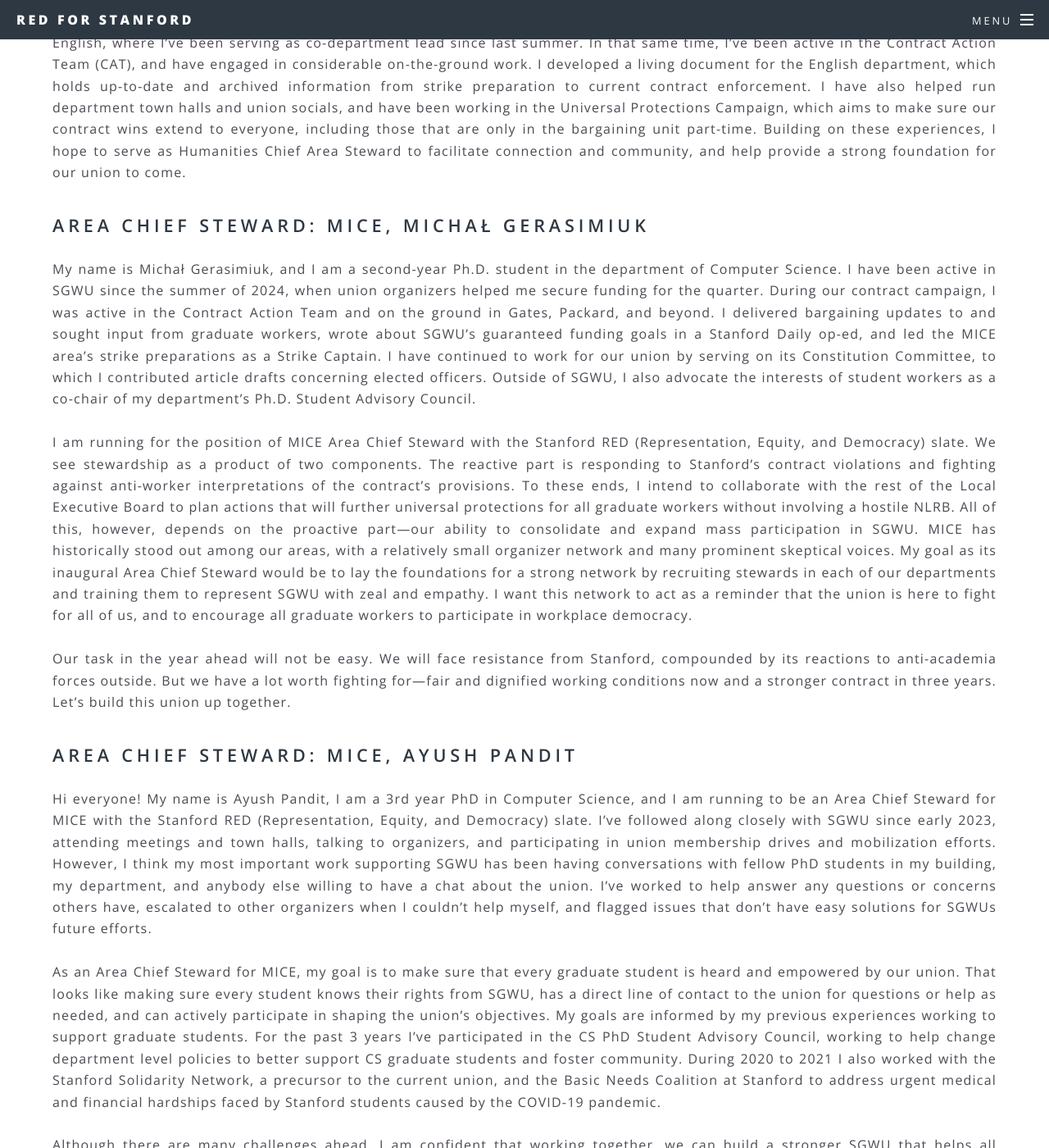
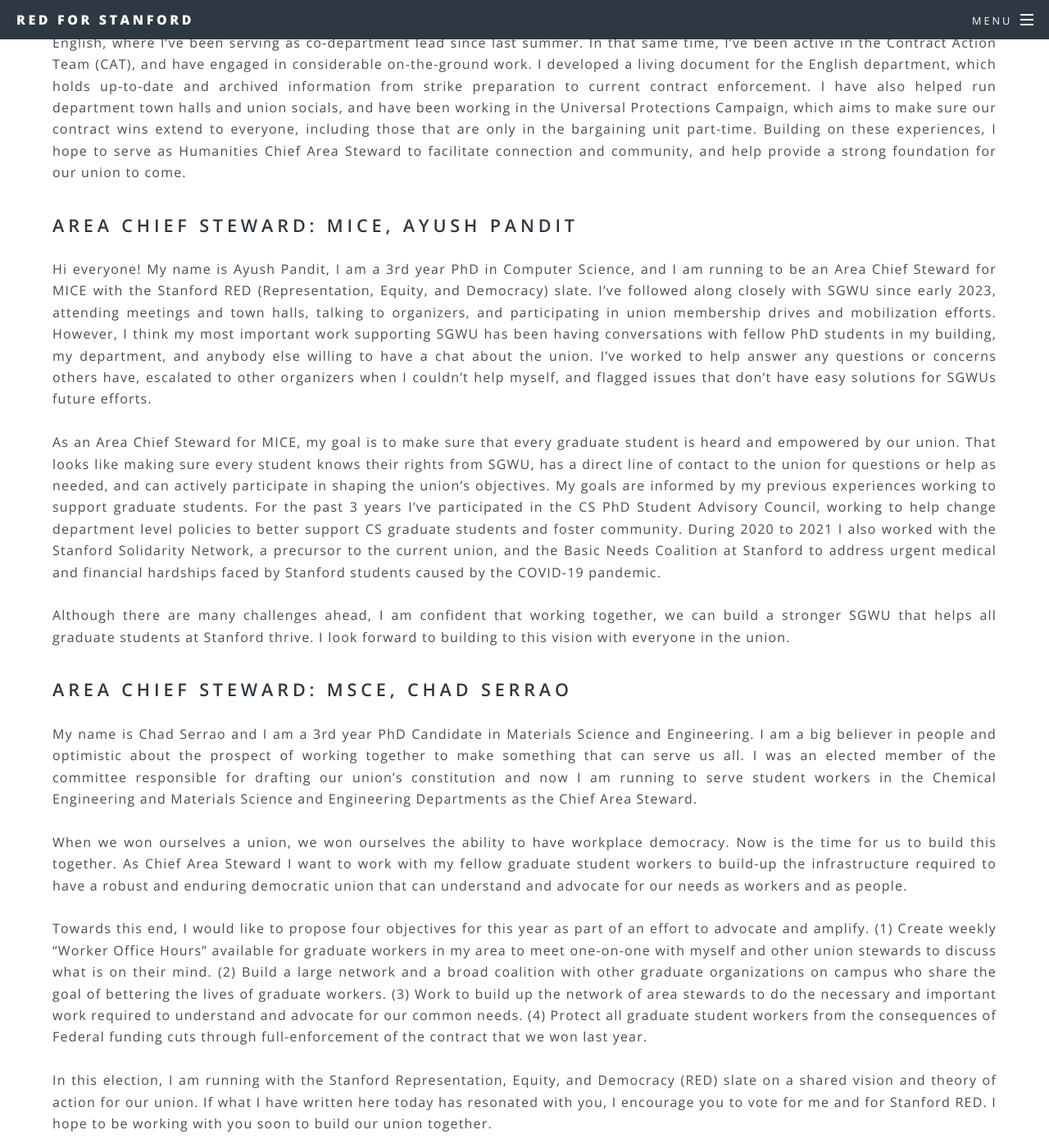
Before and after one commit to hkoumans/red-for-stanford, a Jekyll site: the page built from OurCandidates.md, in a window 1280 px wide and 1400 px high, scrolled down 2951 px. Shown: the whole window at 82% size. Built offline with Jekyll 4.4.1, drawn with Linux system fonts in a browser that asks for light colours.

Commit message:
Update OurCandidates.md

```diff
--- a/OurCandidates.md
+++ b/OurCandidates.md
@@ -32,13 +32,6 @@ We have a lot to fight for and a lot to win. </p>
 ## **Area Chief Steward: Humanities, Mallen Clifton** ##
 <p align="justify"> My name is Mallen Clifton, and I am running for Humanities Chief Area Steward as part of the Representation, Equity, and Democracy (RED) slate. In this role, I will prioritize clear lines of communication, a strong sense of union community, and universal protections for all graduate workers. My experiences engaging with other workers have led me to these priorities: I am a 2nd year PhD student in English, where I’ve been serving as co-department lead since last summer. In that same time, I’ve been active in the Contract Action Team (CAT), and have engaged in considerable on-the-ground work. I developed a living document for the English department, which holds up-to-date and archived information from strike preparation to current contract enforcement. I have also helped run department town halls and union socials, and have been working in the Universal Protections Campaign, which aims to make sure our contract wins extend to everyone, including those that are only in the bargaining unit part-time. Building on these experiences, I hope to serve as Humanities Chief Area Steward to facilitate connection and community, and help provide a strong foundation for our union to come. </p>
 
-## **Area Chief Steward: MICE, Michał Gerasimiuk** ##
-<p align="justify"> My name is Michał Gerasimiuk, and I am a second-year Ph.D. student in the department of Computer Science. I have been active in SGWU since the summer of 2024, when union organizers helped me secure funding for the quarter. During our contract campaign, I was active in the Contract Action Team and on the ground in Gates, Packard, and beyond. I delivered bargaining updates to and sought input from graduate workers, wrote about SGWU’s guaranteed funding goals in a Stanford Daily op-ed, and led the MICE area’s strike preparations as a Strike Captain. I have continued to work for our union by serving on its Constitution Committee, to which I contributed article drafts concerning elected officers. Outside of SGWU, I also advocate the interests of student workers as a co-chair of my department’s Ph.D. Student Advisory Council.<br>
-<br>
-I am running for the position of MICE Area Chief Steward with the Stanford RED (Representation, Equity, and Democracy) slate. We see stewardship as a product of two components. The reactive part is responding to Stanford’s contract violations and fighting against anti-worker interpretations of the contract’s provisions. To these ends, I intend to collaborate with the rest of the Local Executive Board to plan actions that will further universal protections for all graduate workers without involving a hostile NLRB. All of this, however, depends on the proactive part—our ability to consolidate and expand mass participation in SGWU. MICE has historically stood out among our areas, with a relatively small organizer network and many prominent skeptical voices. My goal as its inaugural Area Chief Steward would be to lay the foundations for a strong network by recruiting stewards in each of our departments and training them to represent SGWU with zeal and empathy. I want this network to act as a reminder that the union is here to fight for all of us, and to encourage all graduate workers to participate in workplace democracy.<br>
-<br>
-Our task in the year ahead will not be easy. We will face resistance from Stanford, compounded by its reactions to anti-academia forces outside. But we have a lot worth fighting for—fair and dignified working conditions now and a stronger contract in three years. Let’s build this union up together. </p>
-
 ## **Area Chief Steward: MICE, Ayush Pandit** ##
 <p align="justify"> Hi everyone! My name is Ayush Pandit, I am a 3rd year PhD in Computer Science, and I am running to be an Area Chief Steward for MICE with the Stanford RED (Representation, Equity, and Democracy) slate. I’ve followed along closely with SGWU since early 2023, attending meetings and town halls, talking to organizers, and participating in union membership drives and mobilization efforts. However, I think my most important work supporting SGWU has been having conversations with fellow PhD students in my building, my department, and anybody else willing to have a chat about the union. I’ve worked to help answer any questions or concerns others have, escalated to other organizers when I couldn’t help myself, and flagged issues that don’t have easy solutions for SGWUs future efforts.<br>
 <br>
```
